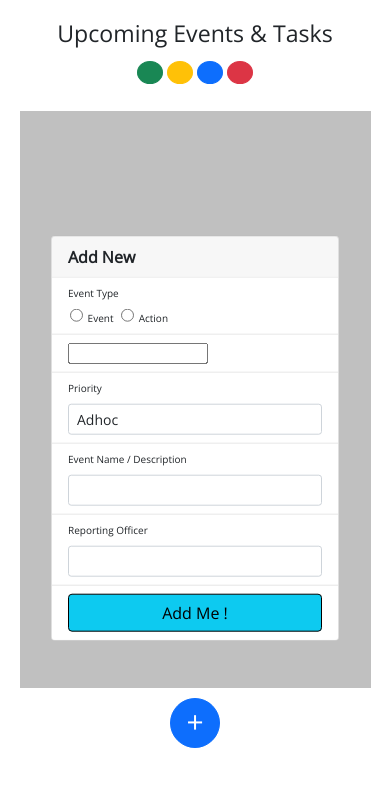
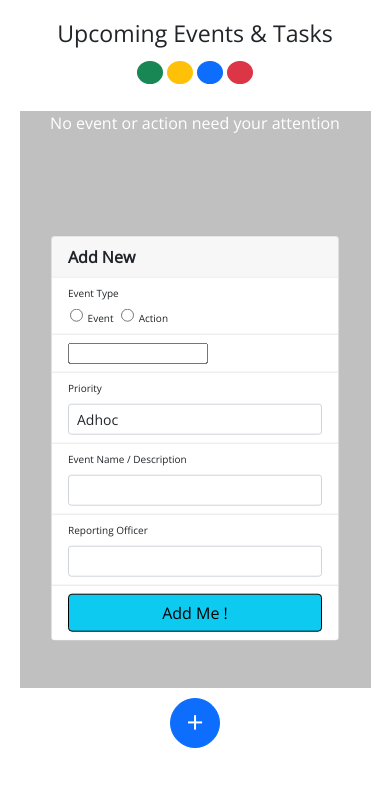
Before and after one commit to Kern000/trent-enterprise-component, a plain HTML site: page index.html in a window 390 px wide. Drawn offline with nearby package versions, Linux system fonts and the light colour scheme.

Commit message:
added in logic for adding event

```diff
--- a/script.js
+++ b/script.js
@@ -7,13 +7,14 @@ let formPage = document.querySelector("#crud-form");
 let toggleAddForm = document.querySelector("#add-form-btn");
 let confirmBtn = document.querySelector("#confirm-add-btn");
 let notificationContainer = document.querySelector("#notification-container");
+let mainEventRender = document.querySelector("#calendar-wrapper");
 // let flatpickr = document.querySelector("date-picker");
 
 // on load
 let onLoadFlatPickr = document.addEventListener("DOMContentLoaded", function(){
     flatpickr("#date-picker");
+    renderList();
 })
-
 
 // Input form display
 function toggleAddStatus (){
@@ -40,9 +41,6 @@ function handleForm(){
     toggleAddStatus();
     toggleAddFormIndicator();
     renderAddForm();
-
-    console.log("handleform here");
-    console.log("toggle add", toggleAdd);
 }
 
 toggleAddForm.addEventListener("click", function (){
@@ -61,7 +59,6 @@ function renderAlert(){
 }
 
 // Calendar data manipulation
-
 function addItem(){
 
     let eventTypeValue = document.querySelector("input[type=radio]:checked").value;
@@ -82,11 +79,9 @@ function addItem(){
 
     try {
         calendarData.push(newItem);
-        console.log('calendar updated', calendarData);
         addSuccess = true;
         renderAlert();
     } catch (error) {
-        console.log("error adding item", error)
         addSuccess = false;
         renderAlert();
     }
@@ -96,3 +91,12 @@ function addItem(){
 confirmBtn.addEventListener("click", function (){
     addItem();
 })
+
+//rendering the list items
+function renderList(arrayData){
+    if (calendarData.length === 0){
+        mainEventRender.innerHTML = '<p style="text-align:center; color: white"> No event or action need your attention </p>';
+    } else {
+
+    }
+}
--- a/style.css
+++ b/style.css
@@ -79,3 +79,14 @@ body{
     width: 90%;
     height: 10px !important;
 }
+
+/* #calendar-wrapper{
+
+} */
+
+
+@media screen and (max-width:481px) {
+    #calendar-wrapper{
+        flex-direction: column;
+    }
+}
```
